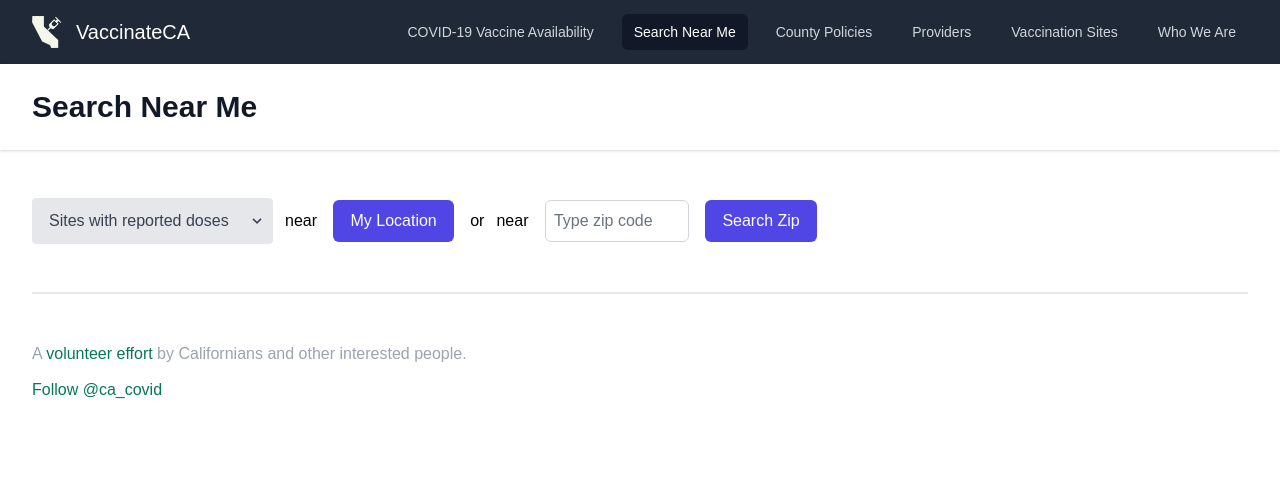
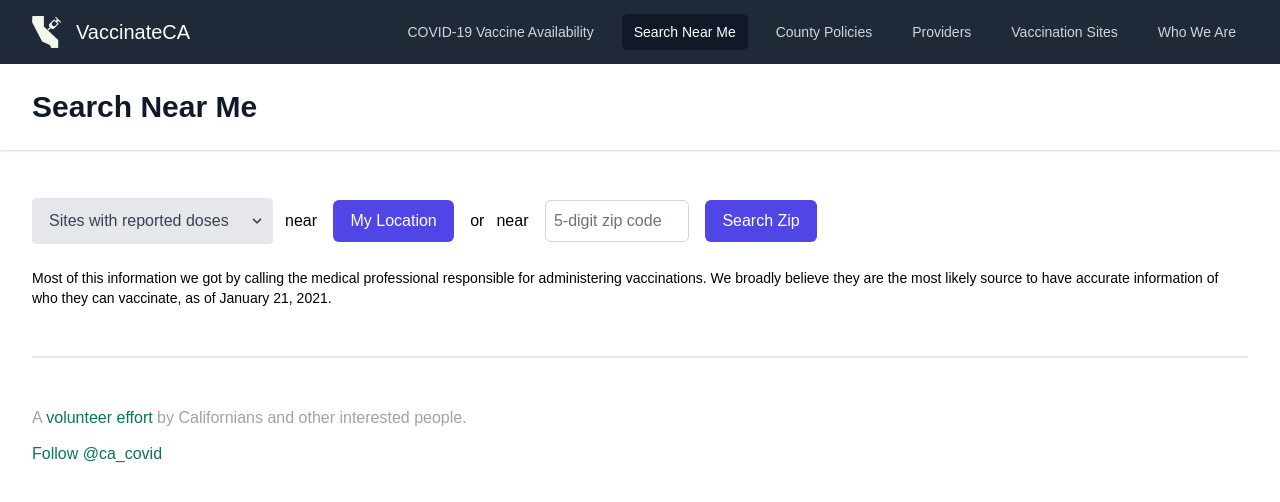
Before and after one commit to CAVaccineInventory/site, a Jekyll site: the page built from nearest.html, in a window 1280 px wide. Shown: the top 502 px of the page. Built offline with Jekyll 4.4.1, drawn with Linux system fonts in a browser that asks for light colours; some web fonts are replaced; comment, search, counter and statistics services are not loaded.

Commit message:
nearby text + bug fixes

```diff
--- a/assets/js/nearest.js
+++ b/assets/js/nearest.js
@@ -9,9 +9,14 @@
 window.addEventListener("load", loaded);
 
 function loaded() {
-  document
-    .getElementById("submit_zip")
-    .addEventListener("click", (e) => handleSearch(e, "zip"));
+  document.getElementById("submit_zip").addEventListener("submit", (e) => {
+    try {
+      e.target.checkValidity();
+    } catch (err) {
+      console.error(err);
+    }
+    handleSearch(e, "zip");
+  });
 
   if (navigator.geolocation) {
     document.getElementById("geolocation_wrapper").classList.remove("hidden");
@@ -128,7 +133,7 @@
     latitude: loc[1],
   };
 
-  fetchFilterAndSortSites(coordinate);
+  return fetchFilterAndSortSites(coordinate);
 }
 
 async function fetchFilterAndSortSites(userCoord) {
--- a/nearest.html
+++ b/nearest.html
@@ -40,7 +39,7 @@
     </div>
   </div>
   <div id="geolocation_wrapper" class="hidden pt-4 md:pt-0">
-    <span class="ml-3">near</span>
+    <span class="ml-0 md:ml-3">near</span>
     <button
       type="submit"
       class="py-2 px-4 mx-3 border border-transparent rounded-md text-white bg-indigo-600 hover:bg-indigo-700"
@@ -48,7 +47,7 @@
     >
       My Location
     </button>
-    <span class=""> or </span>
+    <span class="">or</span>
   </div>
   <div class="pt-4 md:pt-0">
     <span class="mr-3 md:mx-3">near</span>
@@ -58,19 +57,25 @@
       type="text"
       id="zip"
       pattern="[0-9]{5}"
-      placeholder="Type zip code"
+      placeholder="5-digit zip code"
       class="w-36 px-2 py-2 border border-gray-300 placeholder-gray-500 text-gray-900 rounded-md focus:outline-none focus:border-indigo-500"
+      required
     />
     <button
       type="submit"
       class="py-2 px-4 mx-3 border border-transparent rounded-md text-white bg-indigo-600 hover:bg-indigo-700"
-      id="submit_zip"
     >
       Search Zip
     </button>
   </div>
+</form>
 
-</form>
+<div class="text-sm my-4 lg:my-6">
+  Most of this information we got by calling the medical professional
+  responsible for administering vaccinations. We broadly believe they are the
+  most likely source to have accurate information of who they can vaccinate, as
+  of {{ site.time | date: '%B %d, %Y' }}.
+</div>
 
 <ol id="sites"></ol>
 <div id="loading" class="mt-4 hidden">Loading...</div>
```
Also changed, not shown: other parts of nearest.html (+1 -2 lines).
